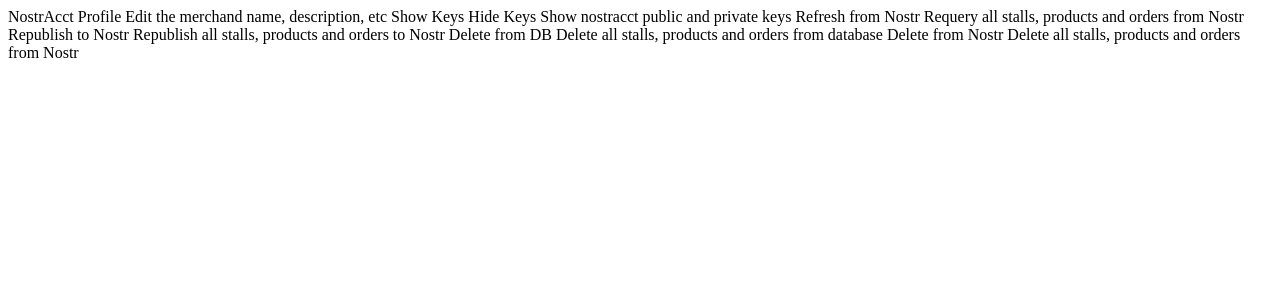
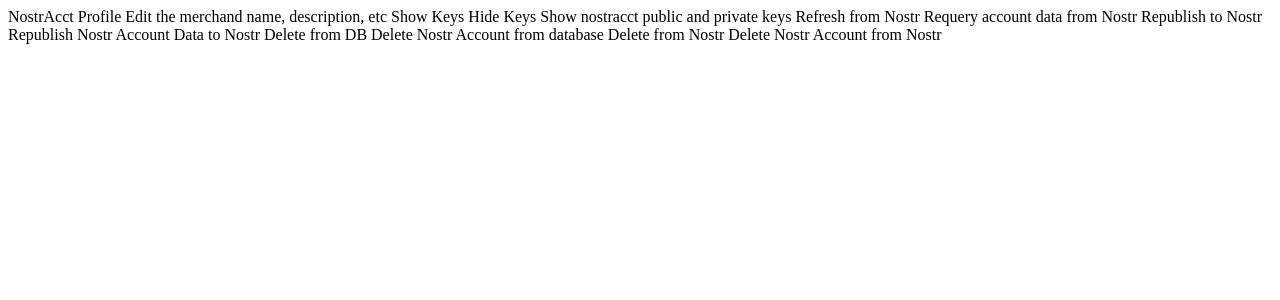
Before and after one commit to PatMulligan/nostrchat, a Python web app: template templates/nostrchat/components/nostracct-details.html in a window 1280 px wide. Shown: the top 300 px of the page. Run offline with Jinja, Linux system fonts and the light colour scheme; the template is opened without the code that fills it, so the values that code supplies are empty.

Commit message:
fix labeling etc to reflect correct names,icons

```diff
--- a/templates/nostrchat/components/nostracct-details.html
+++ b/templates/nostrchat/components/nostracct-details.html
@@ -3,8 +3,8 @@
     split
     unelevated
     color="primary"
-    icon="storefront"
-    label="NostrAcct"
+    icon="person"
+    label="Nostr Account"
   >
     <q-list>
       <q-item disable clickable v-close-popup>
@@ -28,7 +28,7 @@
         <q-item-section>
           <q-item-label>Refresh from Nostr</q-item-label>
           <q-item-label caption
-            >Requery all stalls, products and orders from Nostr</q-item-label
+            >Requery account data from Nostr</q-item-label
           >
         </q-item-section>
       </q-item>
@@ -36,7 +36,7 @@
         <q-item-section>
           <q-item-label>Republish to Nostr</q-item-label>
           <q-item-label caption
-            >Republish all stalls, products and orders to Nostr</q-item-label
+            >Republish Nostr Account Data to Nostr</q-item-label
           >
         </q-item-section>
       </q-item>
@@ -45,7 +45,7 @@
         <q-item-section>
           <q-item-label>Delete from DB</q-item-label>
           <q-item-label caption
-            >Delete all stalls, products and orders from database</q-item-label
+            >Delete Nostr Account from database</q-item-label
           >
         </q-item-section>
       </q-item>
@@ -53,7 +53,7 @@
         <q-item-section>
           <q-item-label>Delete from Nostr</q-item-label>
           <q-item-label caption
-            >Delete all stalls, products and orders from Nostr</q-item-label
+            >Delete Nostr Account from Nostr</q-item-label
           >
         </q-item-section>
       </q-item>
```
